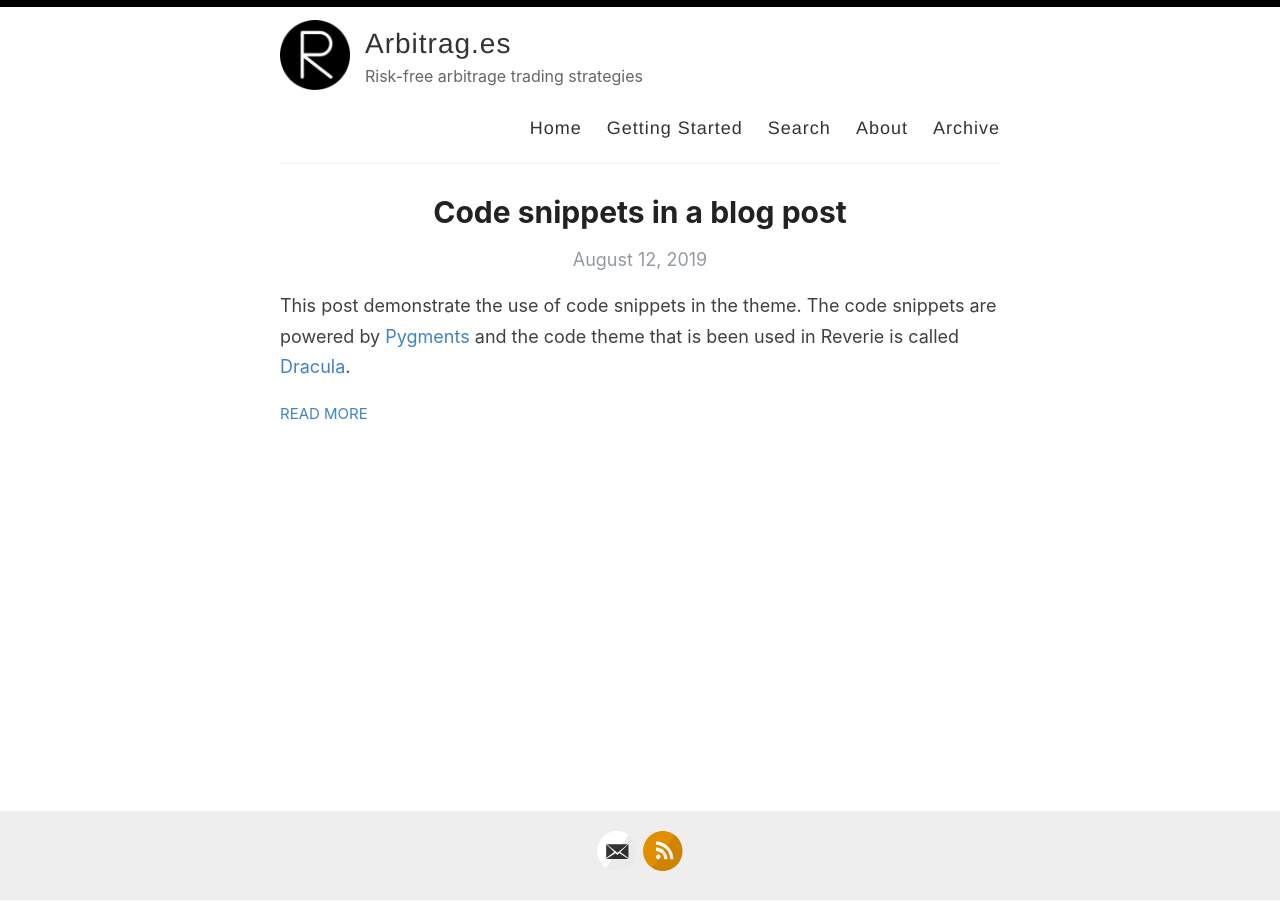
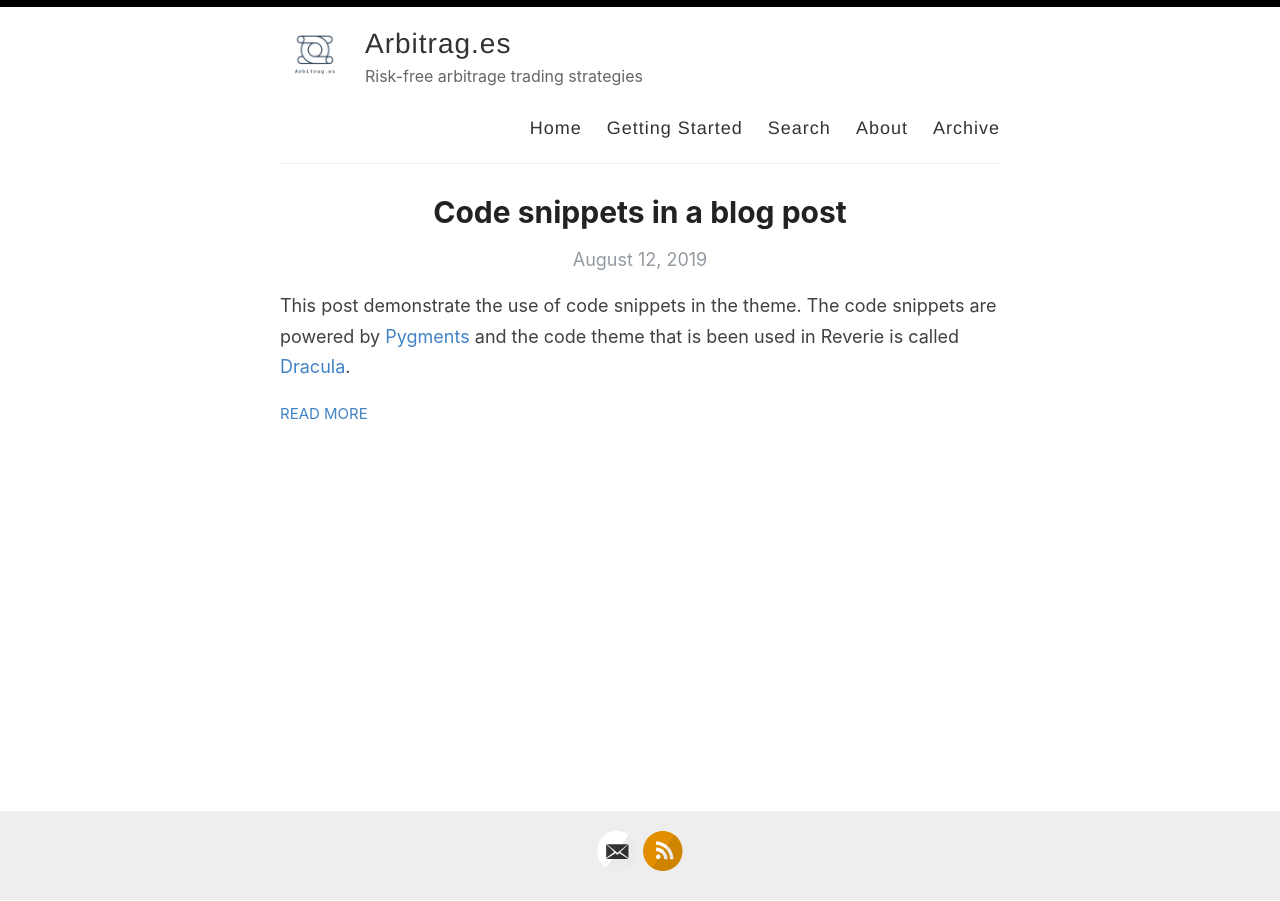
Before and after one commit to JHELY-Finance/arbitrag-es, a Jekyll site: the page built from index.html, in a window 1280 px wide. Built offline with Jekyll 4.4.1, drawn with Linux system fonts in a browser that asks for light colours; the list of posts is cut into pages by our own code.

Commit message:
Update _config.yml

```diff
--- a/_config.yml
+++ b/_config.yml
@@ -12,7 +12,7 @@ author: Arbitrag.es
 description: Risk-free arbitrage trading strategies
 
 # URL of your avatar or profile pic (you could use your GitHub profile pic)
-avatar: /images/reverie.png
+avatar: /images/logo_transparent.png
 
 #
 # Flags below are optional
```
